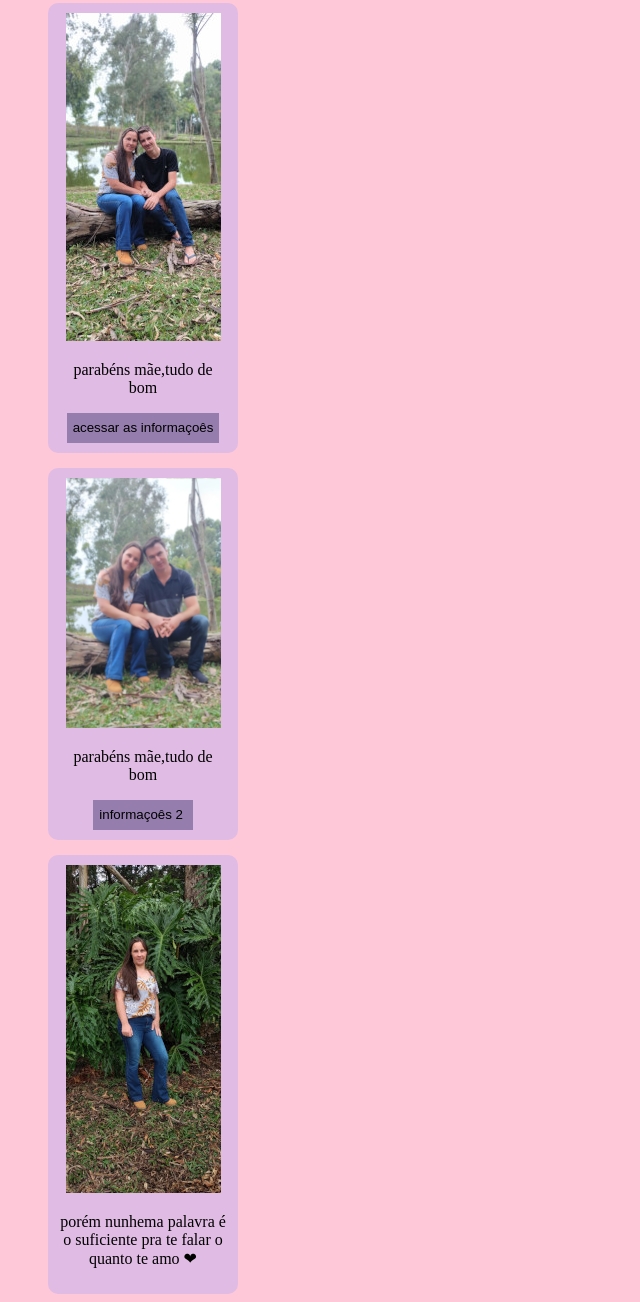
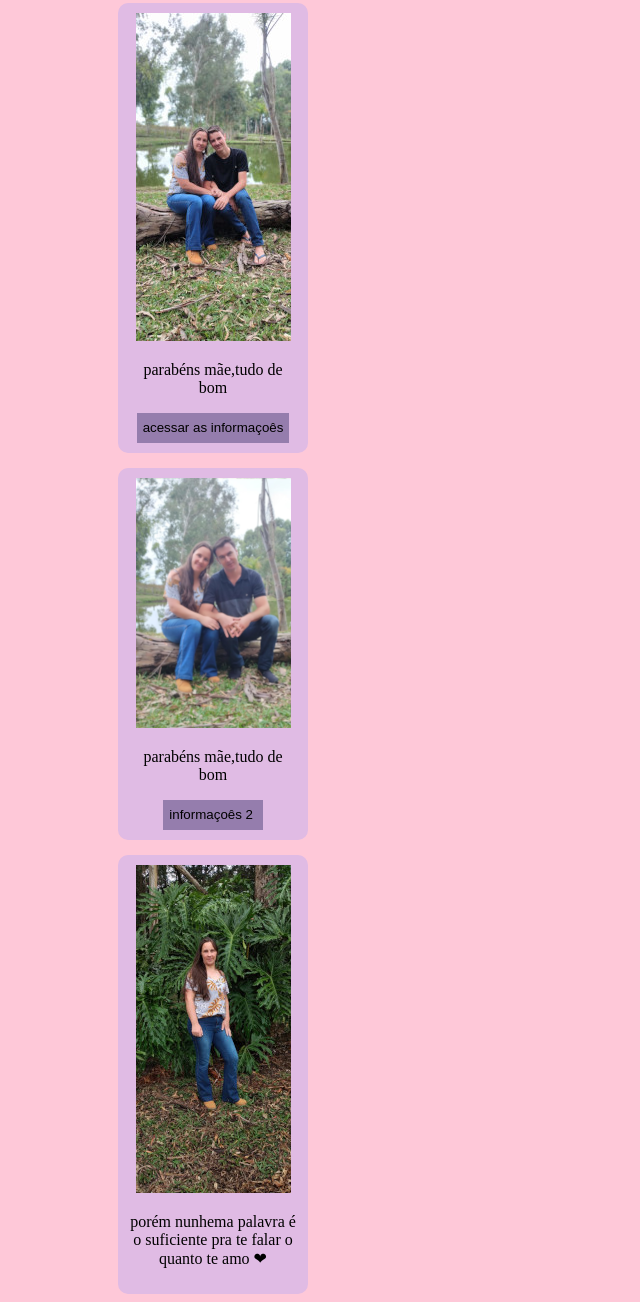
Before and after one commit to nielZIN008/site, a plain HTML site: page index.html in a window 1280 px wide. Shown: the part 77-1379 px from the top of the page, without its empty margins (0-640 px from the left). Drawn offline with Linux system fonts and the light colour scheme.

Commit message:
Update style.css

```diff
--- a/style.css
+++ b/style.css
@@ -11,7 +11,7 @@ body {
     border-radius: 10px;
     padding: 10px;
     margin-top: 15px;
-    margin-left: 40px;
+    margin-left: 110px;
 }
 input {
     height: 30px;
@@ -25,7 +25,7 @@ input {
     border-radius: 10px;
     padding: 10px;
     margin-top: 15px;
-    margin-left: 40px;
+    margin-left: 110px;
 }
 #ft3 {
     width: 170px;
@@ -34,5 +34,5 @@ input {
     border-radius: 10px;
     padding: 10px;
     margin-top: 15px;
-    margin-left: 40px;
+    margin-left: 110px;
 }
```
